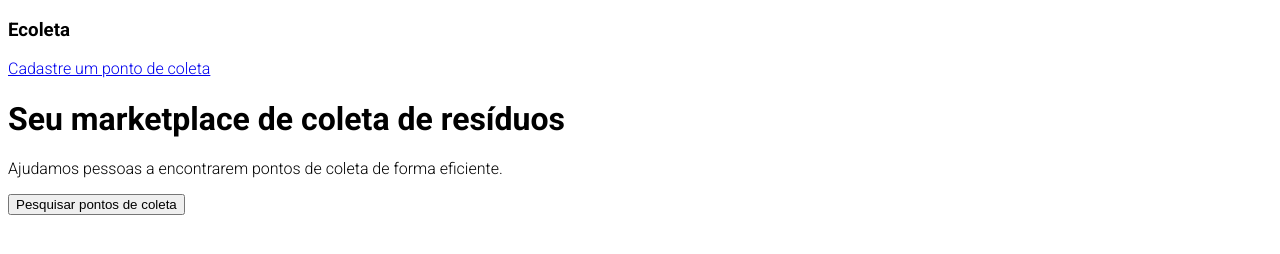
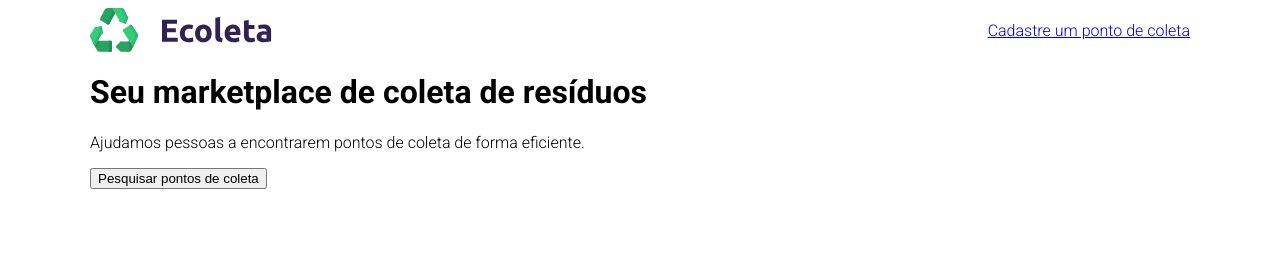
Before and after one commit to MatheusFoganholo/ecoleta-site, a plain HTML site: page index.html in a window 1280 px wide. Drawn offline with Linux system fonts and the light colour scheme.

Commit message:
Changed style.css and index.html, plus added the assets folder with the image files

```diff
--- a/css/style.css
+++ b/css/style.css
@@ -1,6 +1,21 @@
+/* Standard */
 html {
     font-family: 'Roboto', sans-serif;
-    box-sizing: border-box;
 }
 
-/* Box Model */
+#page-home {
+    height:100vh;
+    background: url();
+}
+
+header {
+    display: flex;
+    align-items: center;
+    justify-content: space-between;
+}
+
+.content {
+    width: 90%;
+    max-width: 1100px;
+    margin: 0 auto;
+}
--- a/index.html
+++ b/index.html
@@ -9,12 +9,20 @@
     </head>
     <body>
 
-        <h3>Ecoleta</h3>
+        <div id="page-home">
+            <div class="content">
+                <header>
+                    <img src="/assets/logo.svg" alt="Logomarca Ecoleta">
+                    <a href="#">
+                        <span></span>
+                        Cadastre um ponto de coleta
+                    </a>
+                </header>
 
-        <a href="#">Cadastre um ponto de coleta</a>
-        <h1>Seu marketplace de coleta de resíduos</h1>
-
-        <p>Ajudamos pessoas a encontrarem pontos de coleta de forma eficiente.</p>
-        <button>Pesquisar pontos de coleta</button>
+                <h1>Seu marketplace de coleta de resíduos</h1>
+                <p>Ajudamos pessoas a encontrarem pontos de coleta de forma eficiente.</p>
+                <button>Pesquisar pontos de coleta</button>
+            </div>
+        </div>
     </body>
 </html>
```
Also changed, not shown: assets/arrow-left.svg (added), assets/baterias.svg (added), assets/check.svg (added), assets/eletronicos.svg (added), assets/home-background.svg (added), assets/lampadas.svg (added), assets/log-in.svg (added), assets/logo.svg (added), assets/oleo.svg (added), assets/organicos.svg (added), assets/papeis-papelao.svg (added), assets/search.svg (added), assets/x.svg (added).
